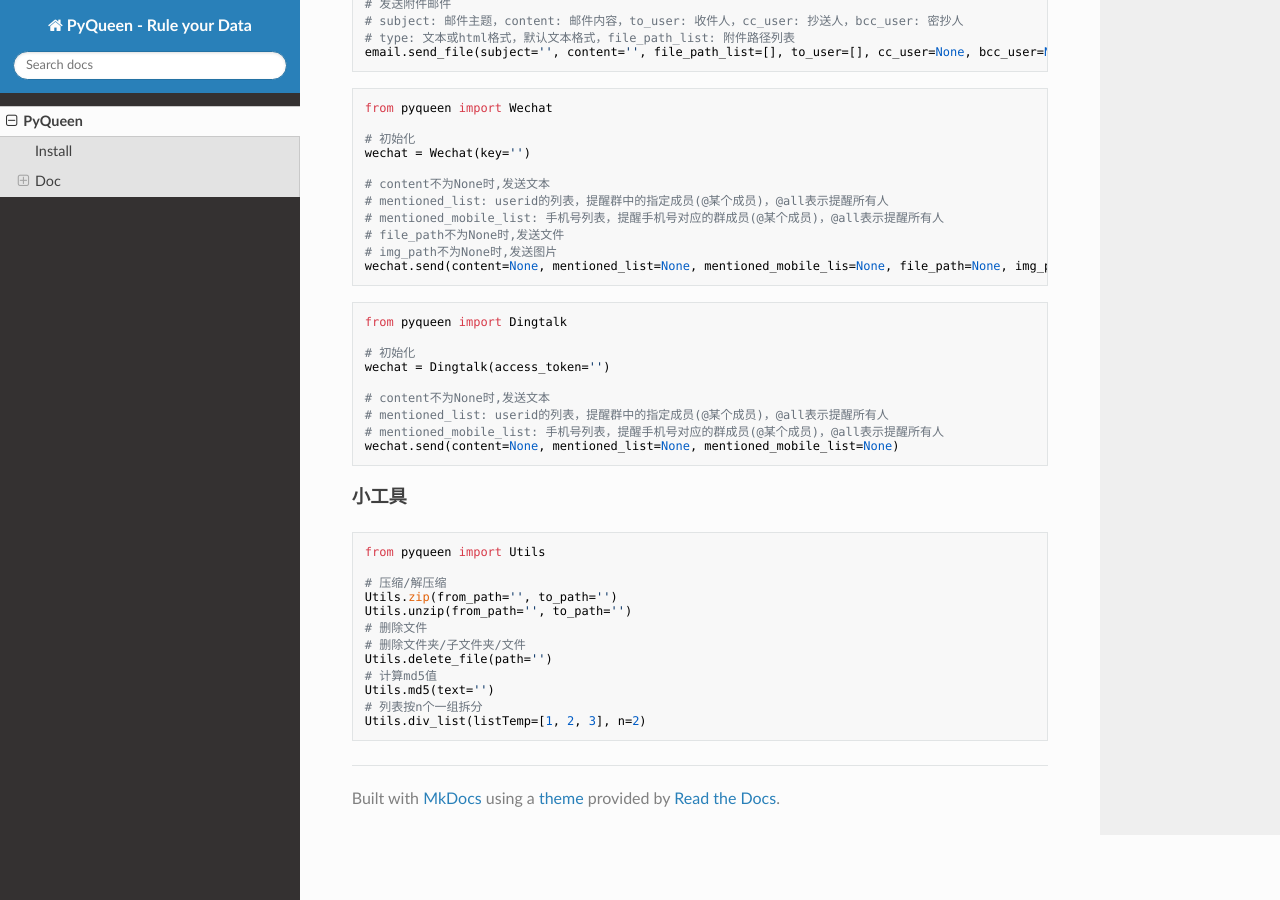
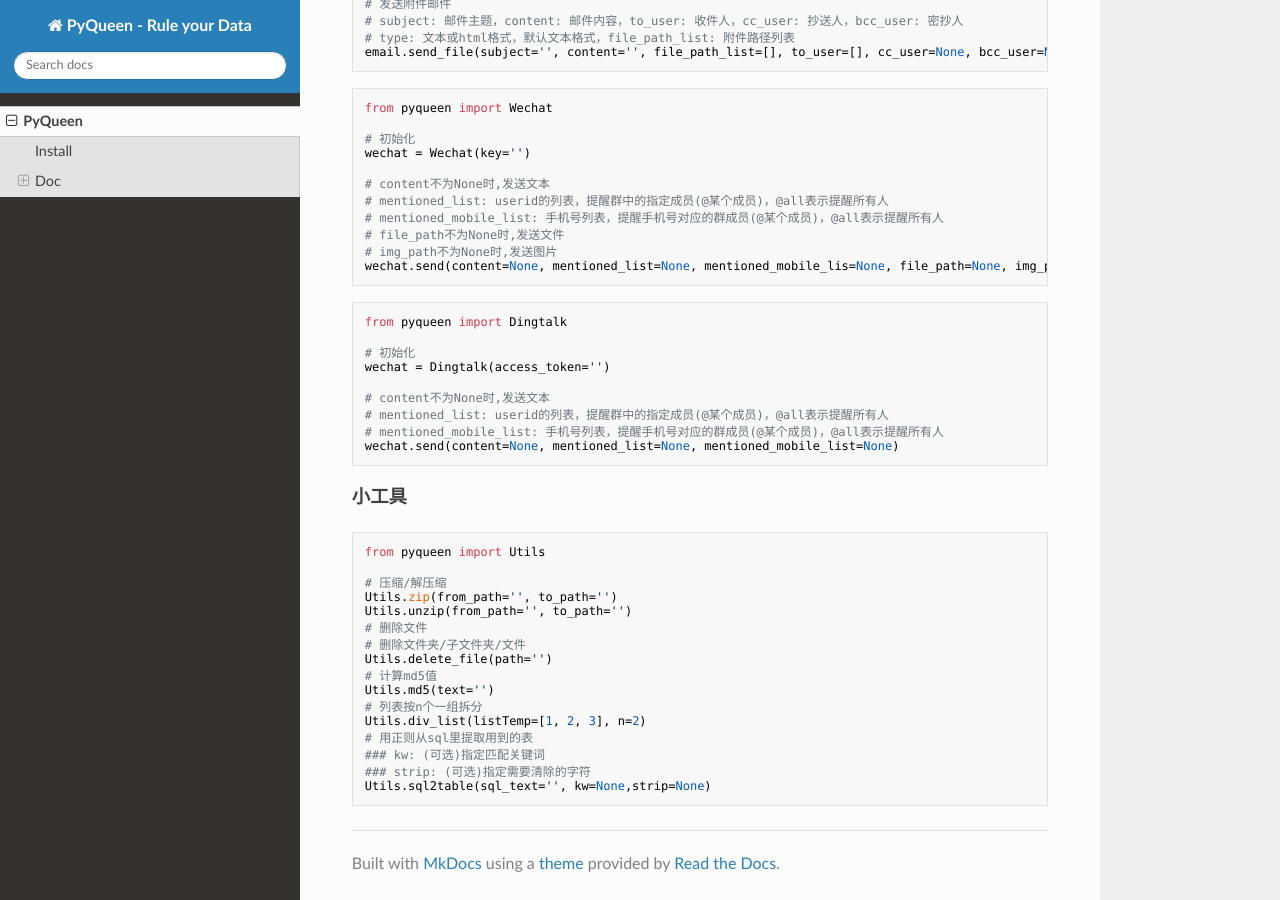
Before and after one commit to ts7ming/pyqueen, an MkDocs documentation site: the page built from docs/index.md, in a window 1280 px wide and 900 px high, scrolled down 4156 px. Built offline with MkDocs 1.6.1, drawn with Linux system fonts in a browser that asks for light colours; nearby versions of some CDN libraries.

````diff
--- a/docs/index.md
+++ b/docs/index.md
@@ -249,4 +249,8 @@ Utils.delete_file(path='')
 Utils.md5(text='')
 # 列表按n个一组拆分
 Utils.div_list(listTemp=[1, 2, 3], n=2)
+# 用正则从sql里提取用到的表
+### kw: (可选)指定匹配关键词
+### strip: (可选)指定需要清除的字符
+Utils.sql2table(sql_text='', kw=None,strip=None)
 ```
--- a/setup.py
+++ b/setup.py
@@ -2,7 +2,7 @@ from setuptools import setup, find_packages
 
 setup(
     name='pyqueen',
-    version='1.0.6',
+    version='1.0.7',
     url='https://github.com/ts7ming/pyqueen.git',
     description='Rule your Data',
     long_description=open("README.md",encoding='utf-8').read(),
````
Also changed, not shown: README.md (+4 -0 lines).
